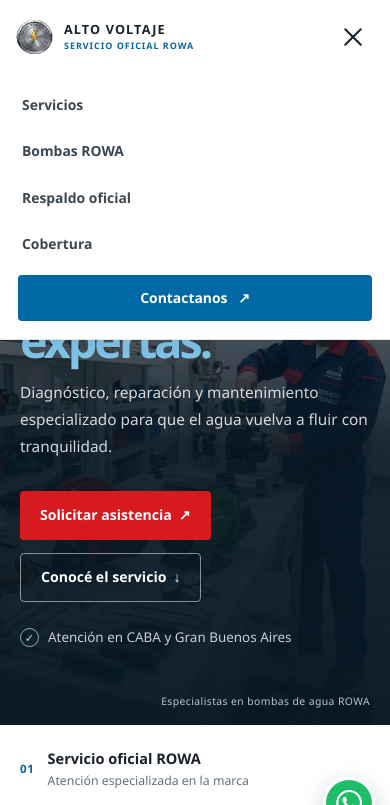
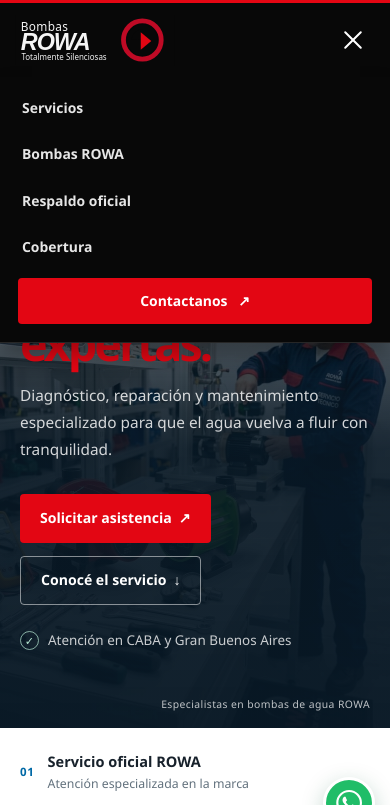
Before and after one commit to MarcosArtine/bombasdeagua, a plain HTML site: page index.html in a window 390 px wide. Both pictures are taken after a click on the button "Abrir menú". Shown: the top 805 px of the page. Drawn offline with Linux system fonts and the light colour scheme.

Commit message:
cambios en la pagina a pedido de Marcelo para afectar el logo y estetica

```diff
--- a/index.html
+++ b/index.html
@@ -12,7 +12,7 @@
   <meta property="og:description" content="Atención especializada para bombas de agua ROWA en CABA y Gran Buenos Aires.">
   <meta property="og:type" content="website">
   <meta property="og:image" content="images/WhatsApp%20Image%202026-11-02%20at%2010.00.52%20PM.jpeg">
-  <link rel="icon" type="image/x-icon" href="images/logo.ico">
+  <link rel="icon" type="image/svg+xml" href="images/logo-rowa-silenciosas.svg">
   <link rel="stylesheet" href="style.css">
   <script type="application/ld+json">
   {
@@ -35,8 +35,7 @@
   <header class="navbar">
     <div class="nav-container">
       <a class="brand" href="#inicio" aria-label="Alto Voltaje, Servicio Oficial ROWA">
-        <img class="brand-mark" src="images/logo.ico" alt="">
-        <span class="brand-copy"><strong>ALTO VOLTAJE</strong><small>SERVICIO OFICIAL ROWA</small></span>
+        <img class="brand-mark" src="images/logo-rowa-silenciosas.svg" alt="Bombas ROWA totalmente silenciosas">
       </a>
       <button class="mobile-menu-btn" type="button" aria-label="Abrir menú" aria-expanded="false" aria-controls="navLinks" id="menuToggle">
         <span></span><span></span><span></span>
@@ -60,7 +59,7 @@
         <h1>Tu bomba ROWA,<br><span>en manos expertas.</span></h1>
         <p class="hero-subtitle">Diagnóstico, reparación y mantenimiento especializado para que el agua vuelva a fluir con tranquilidad.</p>
         <div class="hero-actions">
-          <a class="button button-primary" href="https://wa.me/5491140293390?text=Hola,%20quiero%20solicitar%20asistencia%20para%20mi%20bomba%20ROWA" target="_blank" rel="noopener noreferrer">Solicitar asistencia <span aria-hidden="true">↗</span></a>
+          <a class="button button-primary" href="https://wa.me/5491173360815?text=Hola,%20quiero%20solicitar%20asistencia%20para%20mi%20bomba%20ROWA" target="_blank" rel="noopener noreferrer">Solicitar asistencia <span aria-hidden="true">↗</span></a>
           <a class="button button-quiet" href="#servicios">Conocé el servicio <span aria-hidden="true">↓</span></a>
         </div>
         <div class="hero-note"><span aria-hidden="true">✓</span> Atención en CABA y Gran Buenos Aires</div>
@@ -88,7 +87,7 @@
           </div>
           <h3>Revisión y diagnóstico</h3>
           <p>Identificamos fallas de presión, arranque, caudal o funcionamiento y te explicamos los pasos a seguir.</p>
-          <a href="https://wa.me/5491140293390?text=Hola,%20quiero%20consultar%20por%20el%20diagn%C3%B3stico%20de%20una%20bomba%20ROWA" target="_blank" rel="noopener noreferrer">Consultar diagnóstico <span aria-hidden="true">→</span></a>
+          <a href="https://wa.me/5491173360815?text=Hola,%20quiero%20consultar%20por%20el%20diagn%C3%B3stico%20de%20una%20bomba%20ROWA" target="_blank" rel="noopener noreferrer">Consultar diagnóstico <span aria-hidden="true">→</span></a>
         </article>
         <article class="service-card service-card-featured">
           <span class="service-number">02 / REPARACIÓN</span>
@@ -97,7 +96,7 @@
           </div>
           <h3>Reparación ROWA</h3>
           <p>Servicio técnico oficial para recuperar el rendimiento de tu equipo con atención enfocada en la marca.</p>
-          <a href="https://wa.me/5491140293390?text=Hola,%20necesito%20reparar%20una%20bomba%20ROWA" target="_blank" rel="noopener noreferrer">Consultar reparación <span aria-hidden="true">→</span></a>
+          <a href="https://wa.me/5491173360815?text=Hola,%20necesito%20reparar%20una%20bomba%20ROWA" target="_blank" rel="noopener noreferrer">Consultar reparación <span aria-hidden="true">→</span></a>
         </article>
         <article class="service-card">
           <span class="service-number">03 / MANTENIMIENTO</span>
@@ -106,7 +105,7 @@
           </div>
           <h3>Mantenimiento</h3>
           <p>Atención preventiva para revisar el estado de la bomba y acompañar su funcionamiento diario.</p>
-          <a href="https://wa.me/5491140293390?text=Hola,%20quiero%20consultar%20por%20el%20mantenimiento%20de%20una%20bomba%20ROWA" target="_blank" rel="noopener noreferrer">Consultar mantenimiento <span aria-hidden="true">→</span></a>
+          <a href="https://wa.me/5491173360815?text=Hola,%20quiero%20consultar%20por%20el%20mantenimiento%20de%20una%20bomba%20ROWA" target="_blank" rel="noopener noreferrer">Consultar mantenimiento <span aria-hidden="true">→</span></a>
         </article>
       </div>
     </section>
@@ -155,7 +154,7 @@
           <li><span aria-hidden="true">✓</span> Atención directa y personalizada</li>
           <li><span aria-hidden="true">✓</span> Servicio en CABA y Gran Buenos Aires</li>
         </ul>
-        <a class="button button-dark" href="https://wa.me/5491140293390?text=Hola,%20quiero%20comunicarme%20con%20el%20servicio%20oficial%20ROWA" target="_blank" rel="noopener noreferrer">Hablar con un técnico <span aria-hidden="true">↗</span></a>
+        <a class="button button-dark" href="https://wa.me/5491173360815?text=Hola,%20quiero%20comunicarme%20con%20el%20servicio%20oficial%20ROWA" target="_blank" rel="noopener noreferrer">Hablar con un técnico <span aria-hidden="true">↗</span></a>
       </div>
     </section>
 
@@ -173,7 +172,7 @@
             <li><span aria-hidden="true">↗</span> Zona Oeste</li>
             <li><span aria-hidden="true">↗</span> Zona Sur</li>
           </ul>
-          <a class="button button-white" href="https://wa.me/5491140293390?text=Hola,%20quiero%20consultar%20la%20cobertura%20del%20servicio%20ROWA" target="_blank" rel="noopener noreferrer">Consultar mi zona <span aria-hidden="true">↗</span></a>
+          <a class="button button-white" href="https://wa.me/5491173360815?text=Hola,%20quiero%20consultar%20la%20cobertura%20del%20servicio%20ROWA" target="_blank" rel="noopener noreferrer">Consultar mi zona <span aria-hidden="true">↗</span></a>
         </div>
       </div>
     </section>
@@ -182,14 +181,11 @@
   <footer class="footer-site">
     <div class="footer-content">
       <a class="brand brand-footer" href="#inicio" aria-label="Volver al inicio">
-        <img class="brand-mark" src="images/logo.ico" alt="">
-        <span class="brand-copy"><strong>ALTO VOLTAJE</strong><small>SERVICIO OFICIAL ROWA</small></span>
+        <img class="brand-mark" src="images/logo-rowa-silenciosas.svg" alt="Bombas ROWA totalmente silenciosas">
       </a>
       <p>Servicio técnico especializado en bombas de agua ROWA.<br>CABA y Gran Buenos Aires · Atención 24 hs.</p>
       <div class="footer-links">
-        <a href="https://www.instagram.com/tecnicoaltovoltaje?xtok=MWRvaGdwMGMzOGx1eQ==" target="_blank" rel="noopener noreferrer">Instagram <span aria-hidden="true">↗</span></a>
-        <a href="https://www.facebook.com/profile.php?id=61592040125943" target="_blank" rel="noopener noreferrer">Facebook <span aria-hidden="true">↗</span></a>
-        <a href="https://wa.me/5491140293390?text=Hola,%20quiero%20consultar%20por%20una%20bomba%20ROWA" target="_blank" rel="noopener noreferrer">WhatsApp <span aria-hidden="true">↗</span></a>
+        <a href="https://wa.me/5491173360815?text=Hola,%20quiero%20consultar%20por%20una%20bomba%20ROWA" target="_blank" rel="noopener noreferrer">WhatsApp <span aria-hidden="true">↗</span></a>
       </div>
     </div>
     <div class="footer-bottom"><span>© <span id="currentYear">2026</span> Alto Voltaje Servicio Técnico</span><span>Servicio oficial ROWA · Bombas de agua</span></div>
--- a/style.css
+++ b/style.css
@@ -3,7 +3,7 @@
   --muted: #62717d;
   --blue: #0069a6;
   --blue-dark: #064b75;
-  --red: #d71920;
+  --red: #e30613;
   --paper: #f6f7f8;
   --white: #fff;
   --line: #e2e7eb;
@@ -18,7 +18,7 @@
 
 html {
   scroll-behavior: smooth;
-  scroll-padding-top: 90px;
+  scroll-padding-top: 120px;
 }
 
 body {
@@ -43,14 +43,16 @@ button:focus-visible {
   position: sticky;
   top: 0;
   z-index: 20;
-  background: rgba(255, 255, 255, 0.96);
-  border-bottom: 1px solid rgba(23, 33, 43, 0.08);
+  color: var(--white);
+  background: #080808;
+  border-top: 3px solid var(--red);
+  border-bottom: 1px solid rgba(255, 255, 255, 0.12);
   backdrop-filter: blur(14px);
 }
 
 .nav-container {
   width: min(1200px, calc(100% - 48px));
-  min-height: 82px;
+  min-height: 112px;
   margin: 0 auto;
   display: flex;
   align-items: center;
@@ -68,8 +70,8 @@ button:focus-visible {
 
 .brand-mark {
   display: block;
-  width: 43px;
-  height: 43px;
+  width: 230px;
+  height: 74px;
   object-fit: contain;
 }
 
@@ -80,26 +82,41 @@ button:focus-visible {
 }
 
 .brand-copy strong {
-  font-size: 0.88rem;
+  color: var(--white);
+  font-size: 1rem;
   letter-spacing: 0.09em;
 }
 
 .brand-copy small {
   margin-top: 4px;
-  color: var(--blue);
+  color: var(--red);
   font-size: 0.62rem;
   font-weight: 800;
   letter-spacing: 0.11em;
 }
 
 .nav-links {
+  position: absolute;
+  top: 100%;
+  right: 0;
+  left: 0;
+  display: none;
+  align-items: stretch;
+  gap: 0;
+  padding: 8px 24px 18px;
+  background: #080808;
+  border-bottom: 1px solid rgba(255, 255, 255, 0.12);
+  box-shadow: 0 12px 20px rgba(0, 0, 0, 0.28);
+}
+
+.nav-links.active {
   display: flex;
-  align-items: center;
-  gap: clamp(18px, 2.5vw, 34px);
+  flex-direction: column;
 }
 
 .nav-links > a {
-  color: #3a4650;
+  padding: 12px 4px;
+  color: #e6e6e6;
   font-size: 0.87rem;
   font-weight: 600;
   text-decoration: none;
@@ -107,18 +124,18 @@ button:focus-visible {
 }
 
 .nav-links > a:hover {
-  color: var(--blue);
+  color: var(--red);
 }
 
 .nav-links > a.btn-nav {
   padding: 11px 17px;
   color: var(--white);
-  background: var(--blue);
+  background: var(--red);
   border-radius: 4px;
 }
 
 .nav-links > a.btn-nav:hover {
-  background: var(--blue-dark);
+  background: #b8141b;
 }
 
 .btn-nav span,
@@ -128,7 +145,7 @@ button:focus-visible {
 }
 
 .mobile-menu-btn {
-  display: none;
+  display: flex;
   width: 44px;
   height: 44px;
   padding: 10px;
@@ -144,7 +161,7 @@ button:focus-visible {
   display: block;
   width: 24px;
   height: 2px;
-  background: var(--ink);
+  background: var(--white);
   border-radius: 2px;
   transition: transform 0.2s ease, opacity 0.2s ease;
 }
@@ -225,7 +242,7 @@ button:focus-visible {
 }
 
 .hero-content h1 span {
-  color: #84c7eb;
+  color: var(--red);
 }
 
 .hero-subtitle {
@@ -412,6 +429,7 @@ button:focus-visible {
 .service-card-featured {
   background: #f2f8fb;
   border-color: #c9e1ef;
+  border-top: 3px solid var(--red);
 }
 
 .service-number {
@@ -668,6 +686,7 @@ button:focus-visible {
   padding: 73px 24px;
   color: var(--white);
   background: #07537f;
+  border-top: 4px solid var(--red);
 }
 
 .coverage-inner {
@@ -853,9 +872,9 @@ button:focus-visible {
     align-items: stretch;
     gap: 0;
     padding: 8px 18px 18px;
-    background: var(--white);
-    border-bottom: 1px solid var(--line);
-    box-shadow: 0 12px 20px rgba(23, 33, 43, 0.08);
+    background: #080808;
+    border-bottom: 1px solid rgba(255, 255, 255, 0.12);
+    box-shadow: 0 12px 20px rgba(0, 0, 0, 0.28);
   }
 
   .nav-links.active {
@@ -900,7 +919,7 @@ button:focus-visible {
 
 @media (max-width: 640px) {
   html {
-    scroll-padding-top: 74px;
+    scroll-padding-top: 82px;
   }
 
   .nav-container {
@@ -908,16 +927,8 @@ button:focus-visible {
   }
 
   .brand-mark {
-    width: 38px;
-    height: 38px;
-  }
-
-  .brand-copy strong {
-    font-size: 0.79rem;
-  }
-
-  .brand-copy small {
-    font-size: 0.56rem;
+    width: 160px;
+    height: 52px;
   }
 
   .hero-section {
@@ -1076,6 +1087,7 @@ button:focus-visible {
 
   .coverage-detail ul {
     width: 100%;
+    grid-template-columns: repeat(2, minmax(0, 1fr));
     gap: 10px 15px;
   }
 
@@ -1104,8 +1116,21 @@ button:focus-visible {
 }
 
 @media (max-width: 380px) {
+  .nav-container {
+    gap: 10px;
+  }
+
+  .brand {
+    gap: 7px;
+  }
+
   .hero-content h1 {
     font-size: 2.45rem;
+  }
+
+  .brand-mark {
+    width: 140px;
+    height: 45px;
   }
 
   .hero-actions {
@@ -1125,3 +1150,22 @@ button:focus-visible {
     height: 210px;
   }
 }
+
+@media (max-width: 260px) {
+  .nav-container {
+    gap: 8px;
+  }
+
+  .brand {
+    gap: 0;
+  }
+
+  .brand-mark {
+    width: 120px;
+    height: 39px;
+  }
+
+  .mobile-menu-btn {
+    width: 40px;
+  }
+}
```
Also changed, not shown: images/logo-rowa-silenciosas.svg (added), images/logo_3.svg (added).
